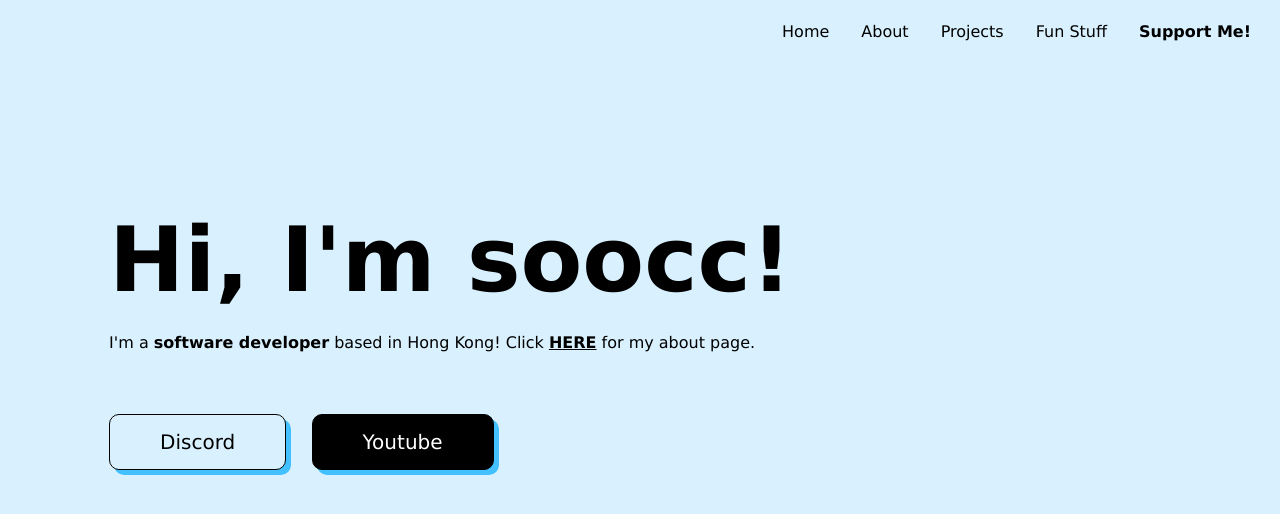
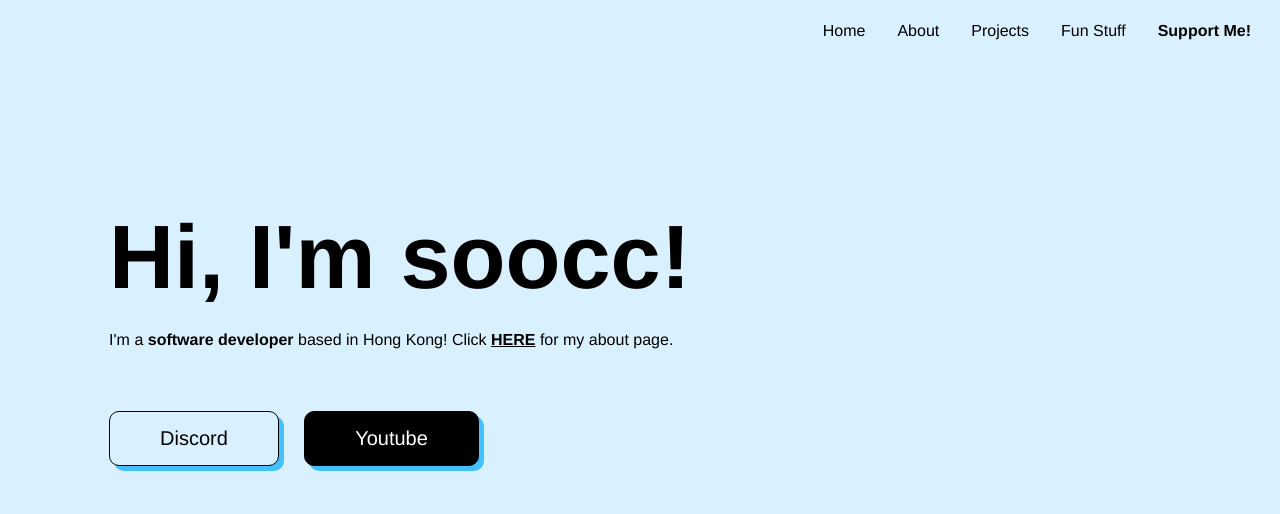
Before and after one commit to soocc/sooccsocks2, a Jekyll site: the page built from index.html, in a window 1280 px wide. Shown: the top 514 px of the page. Built offline with Jekyll 4.4.1, drawn with Linux system fonts in a browser that asks for light colours.

Commit message:
Update styles.css

```diff
--- a/styles/styles.css
+++ b/styles/styles.css
@@ -72,7 +72,7 @@
 }
 
 p, h1, h2, h3, h4, a, button, div {
-  font-family: Verdana;
+  font-family: Helvetica;
   color: black;
 }
 
```
